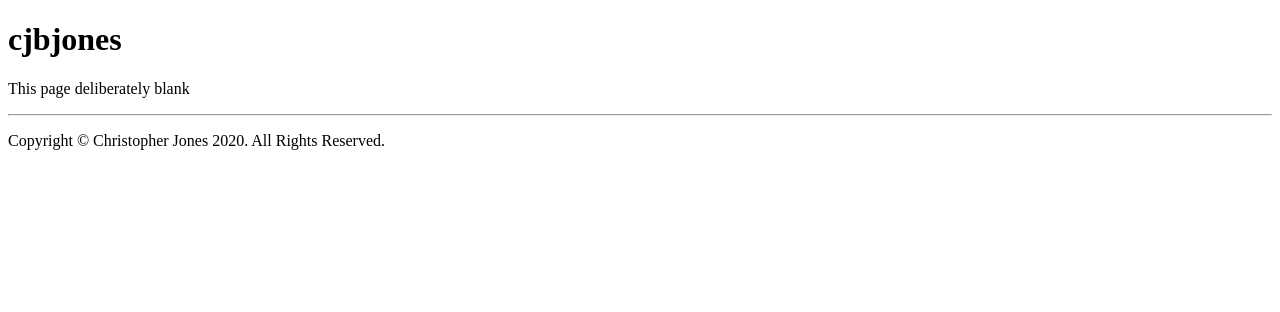
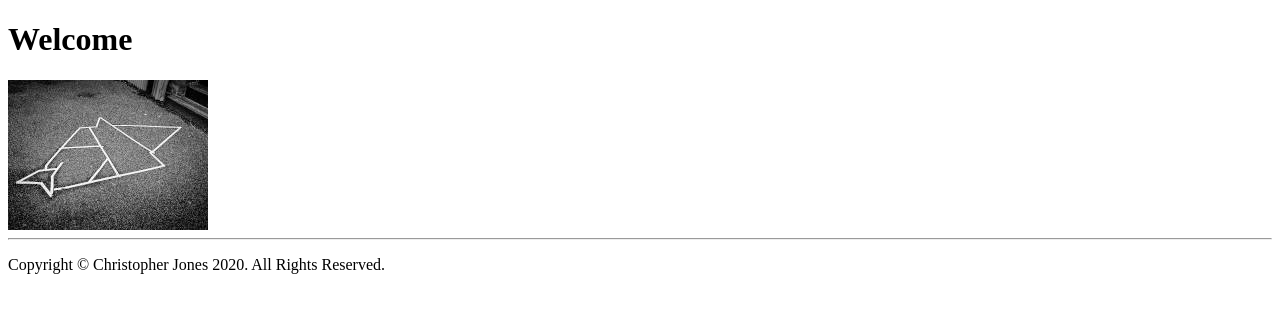
Before and after one commit to cjbj/cjbjones, a plain HTML site: page index.html in a window 1280 px wide. Drawn offline with Linux system fonts and the light colour scheme.

Commit message:
Try an image

```diff
--- a/index.html
+++ b/index.html
@@ -3,13 +3,13 @@
 <html>
 <head>
 <meta http-equiv="content-type" content="text/html;charset=utf-8">
-<title>cjbjones</title>
+<title>Welcome</title>
 </head>
 
 <body bgcolor="#ffffff">
-<h1>cjbjones</h1>
+<h1>Welcome</h1>
 
-<p>This page deliberately blank </p>
+<img src="./tape.jpg" />
 
 <hr>
 
```
Also changed, not shown: favicon.ico (added), tape.jpg (added).
